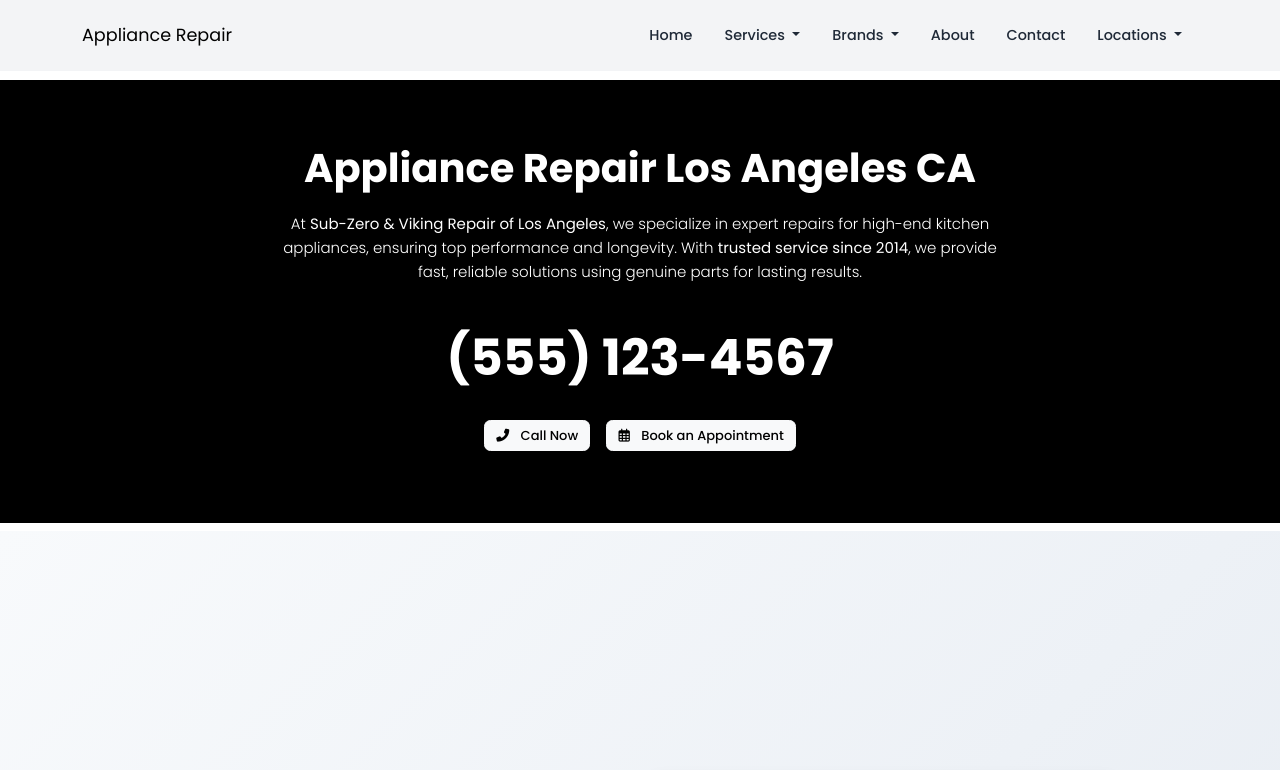
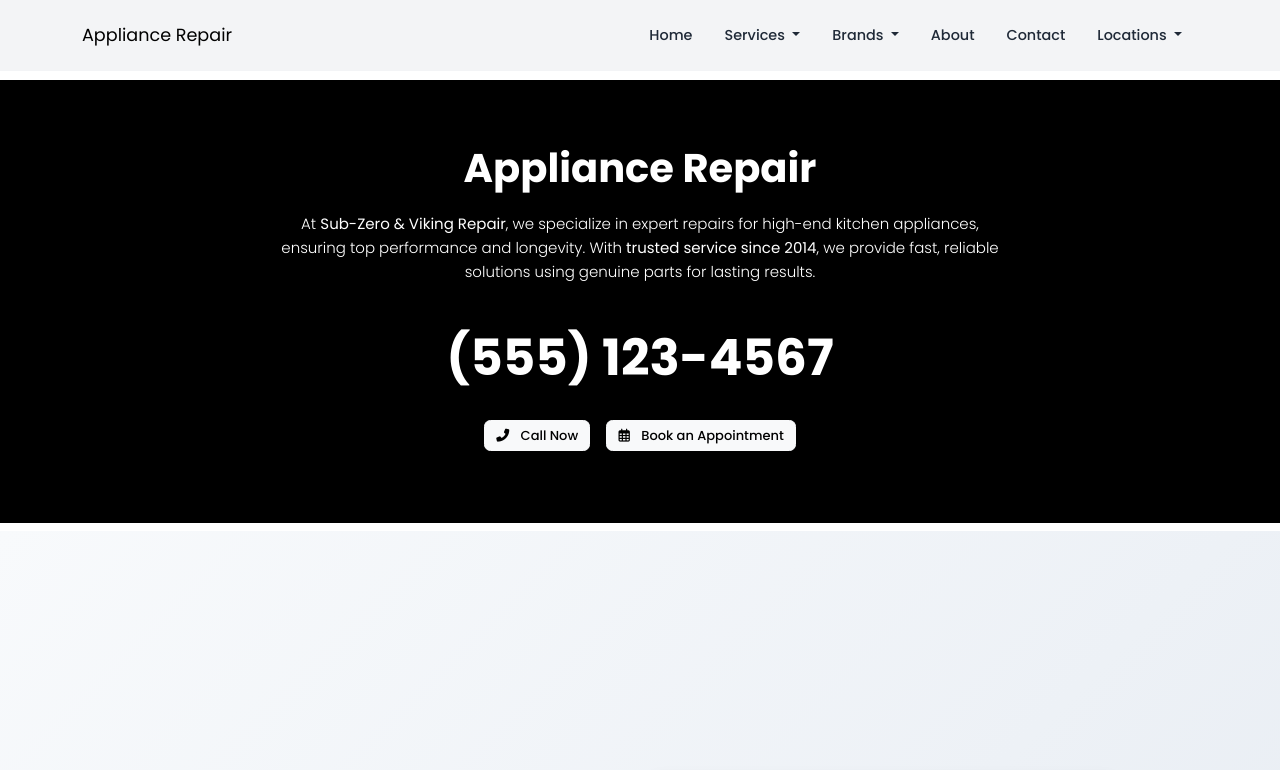
Before and after one commit to AnjaneyuluChinni/Repair-appliance1, a plain HTML site: page index.html in a window 1280 px wide. Shown: the top 770 px of the page. Drawn offline with nearby package versions, Linux system fonts and the light colour scheme.

Commit message:
Update index.html

```diff
--- a/index.html
+++ b/index.html
@@ -234,10 +234,10 @@
     <!-- Intro Details Section -->
     <section class="intro-details-section bg-black text-white text-center content-below-fixed-navbar">
         <div class="container">
-            <h1 class="display-4 fw-bold mb-1">Appliance Repair Los Angeles CA</h1>
+            <h1 class="display-4 fw-bold mb-1">Appliance Repair</h1>
             <div class="row justify-content-center">
                 <div class="col-md-8">
-                    <p class="lead mb-1">At <strong>Sub-Zero & Viking Repair of Los Angeles</strong>, we specialize in expert repairs for high-end kitchen appliances, ensuring top performance and longevity. With <strong>trusted service since 2014</strong>, we provide fast, reliable solutions using genuine parts for lasting results.</p>
+                    <p class="lead mb-1">At <strong>Sub-Zero & Viking Repair</strong>, we specialize in expert repairs for high-end kitchen appliances, ensuring top performance and longevity. With <strong>trusted service since 2014</strong>, we provide fast, reliable solutions using genuine parts for lasting results.</p>
                 </div>
             </div>
             <div class="text-center my-4">
```
